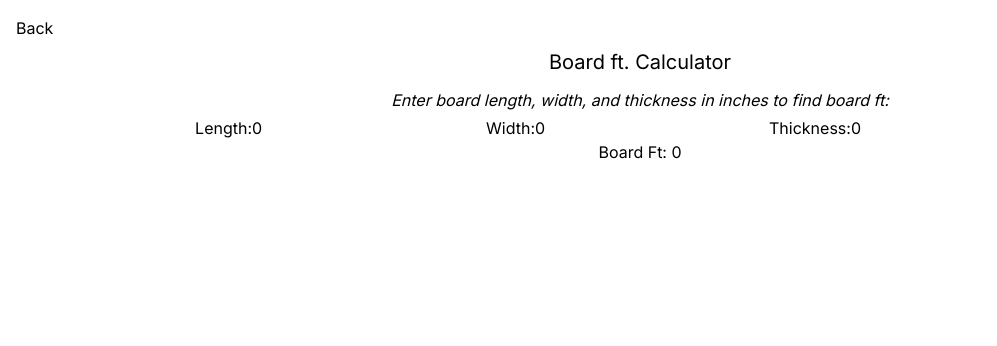
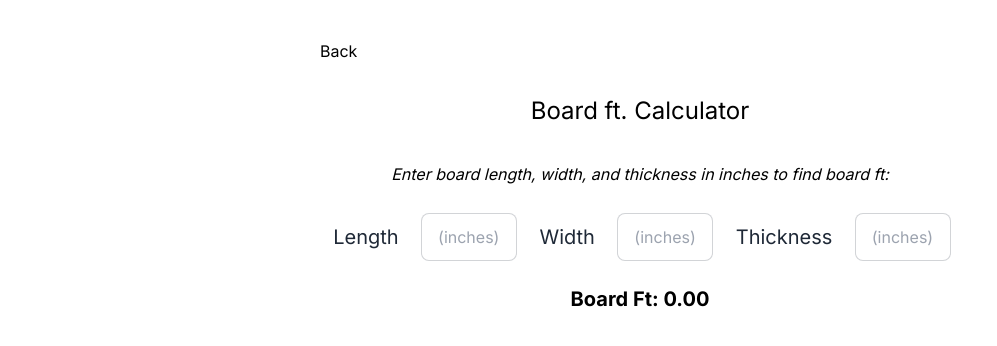
Before and after one commit to LukeTHardy/shop-calc, a Next.js app: page /bfcalc in a window 1280 px wide. Shown: the top 346 px of the page, without its empty margins (0-997 px from the left). Built offline with nearby package versions, Linux system fonts and the light colour scheme.

Commit message:
installed daisyUI and tweaked bfcalc comp

```diff
--- a/app/bfcalc/page.tsx
+++ b/app/bfcalc/page.tsx
@@ -5,63 +5,74 @@ import React from "react";
 import { useState, useEffect } from "react";
 
 const BFCalc = () => {
-  const [length, setLength] = useState<number>(0);
-  const [width, setWidth] = useState<number>(0);
-  const [thickness, setThickness] = useState<number>(0);
-  const [boardft, setBoardFt] = useState<number>(0);
-
-  const calcBF = (): number => (length * width * thickness) / 144;
+  const [length, setLength] = useState<string>("");
+  const [width, setWidth] = useState<string>("");
+  const [thickness, setThickness] = useState<string>("");
+  const [boardft, setBoardFt] = useState<string>("");
 
   const handleLengthChange = (e: React.ChangeEvent<HTMLInputElement>) => {
-    setLength(parseInt(e.target.value));
+    setLength(e.target.value);
   };
   const handleWidthChange = (e: React.ChangeEvent<HTMLInputElement>) => {
-    setWidth(parseInt(e.target.value));
+    setWidth(e.target.value);
   };
   const handleThicknessChange = (e: React.ChangeEvent<HTMLInputElement>) => {
-    setThickness(parseInt(e.target.value));
+    setThickness(e.target.value);
   };
 
   useEffect(() => {
+    const calcBF = (): string => {
+      const parsedLength = length === "" ? 0 : parseFloat(length);
+      const parsedWidth = width === "" ? 0 : parseFloat(width);
+      const parsedThickness = thickness === "" ? 0 : parseFloat(thickness);
+      let result = (parsedLength * parsedWidth * parsedThickness) / 144;
+      return result.toFixed(2);
+    };
     setBoardFt(calcBF());
-  }, [length, width, thickness, calcBF]);
+  }, [length, width, thickness]);
 
   return (
-    <main className="flex flex-col items-center">
+    <main className="flex flex-col items-center justify-evenly w-[40rem] h-[20rem]">
       <Link href="/" className="self-start">
         Back
       </Link>
-      <div className="text-xl my-2">Board ft. Calculator</div>
+      <div className="text-2xl my-2">Board ft. Calculator</div>
       <h1 className="italic my-1">
         Enter board length, width, and thickness in inches to find board ft:
       </h1>
-      <div className="inputs-container">
-        Length:
+      <div className="inputs-container w-full flex justify-around">
+        <div className="label">
+          <span className="label-text text-xl">Length</span>
+        </div>
         <input
           type="text"
-          name="length"
+          placeholder="(inches)"
+          className="input input-bordered w-24"
           value={length}
-          placeholder="in."
           onChange={handleLengthChange}
         />
-        Width:
+        <div className="label">
+          <span className="label-text text-xl">Width</span>
+        </div>
         <input
           type="text"
-          name="width"
+          placeholder="(inches)"
+          className="input input-bordered w-24"
           value={width}
-          placeholder="in."
           onChange={handleWidthChange}
         />
-        Thickness:
+        <div className="label">
+          <span className="label-text text-xl">Thickness</span>
+        </div>
         <input
           type="text"
-          name="thickness"
+          placeholder="(inches)"
+          className="input input-bordered w-24"
           value={thickness}
-          placeholder="in."
           onChange={handleThicknessChange}
         />
       </div>
-      <div className="calc-product">Board Ft: {boardft}</div>
+      <div className="calc-product text-xl font-bold">Board Ft: {boardft}</div>
     </main>
   );
 };
--- a/app/globals.css
+++ b/app/globals.css
@@ -19,6 +19,8 @@
 body {
   color: rgb(var(--foreground-rgb));
   padding: 1rem;
+  display: flex;
+  justify-content: center;
 }
 
 @layer utilities {
--- a/tailwind.config.ts
+++ b/tailwind.config.ts
@@ -15,6 +15,6 @@ const config: Config = {
       },
     },
   },
-  plugins: [],
+  plugins: [require("daisyui")],
 };
 export default config;
```
Also changed, not shown: package.json (+6 -5 lines), 1 other file (tests, documents, lock files or other folders).
